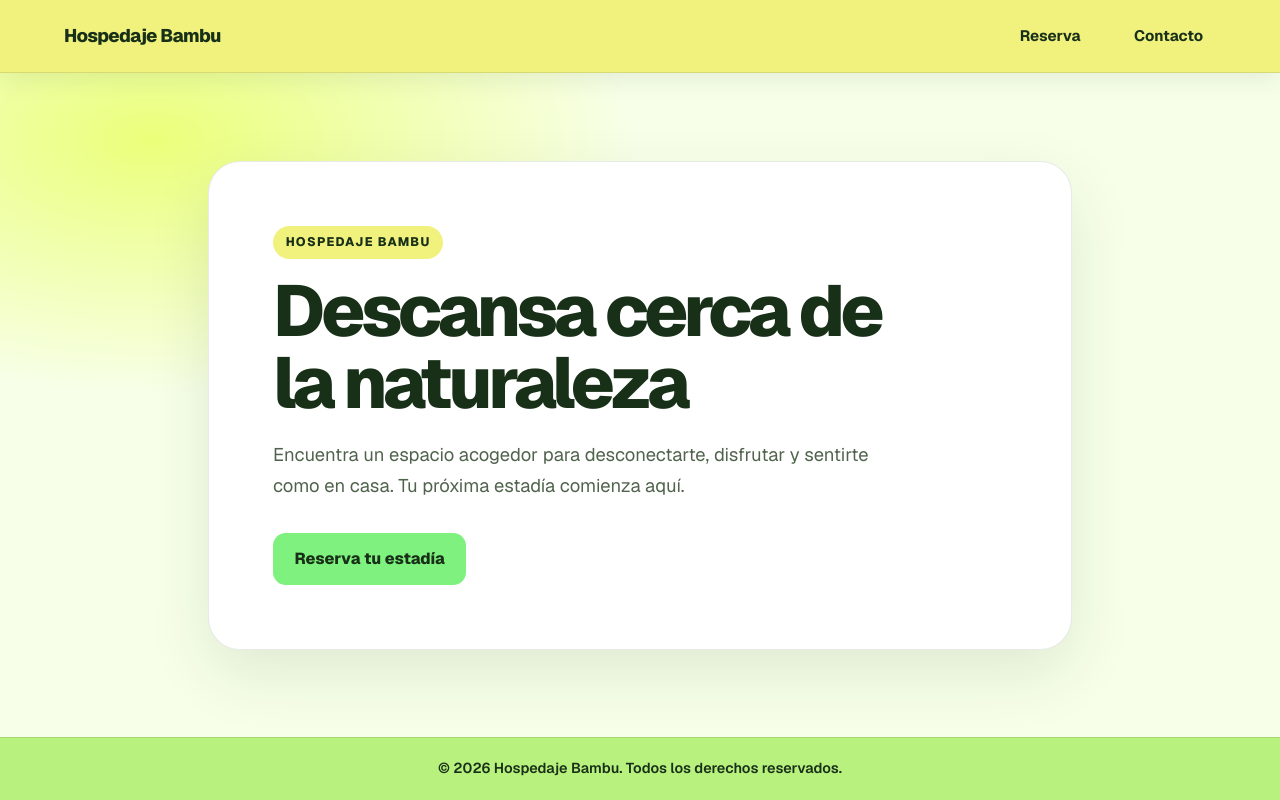
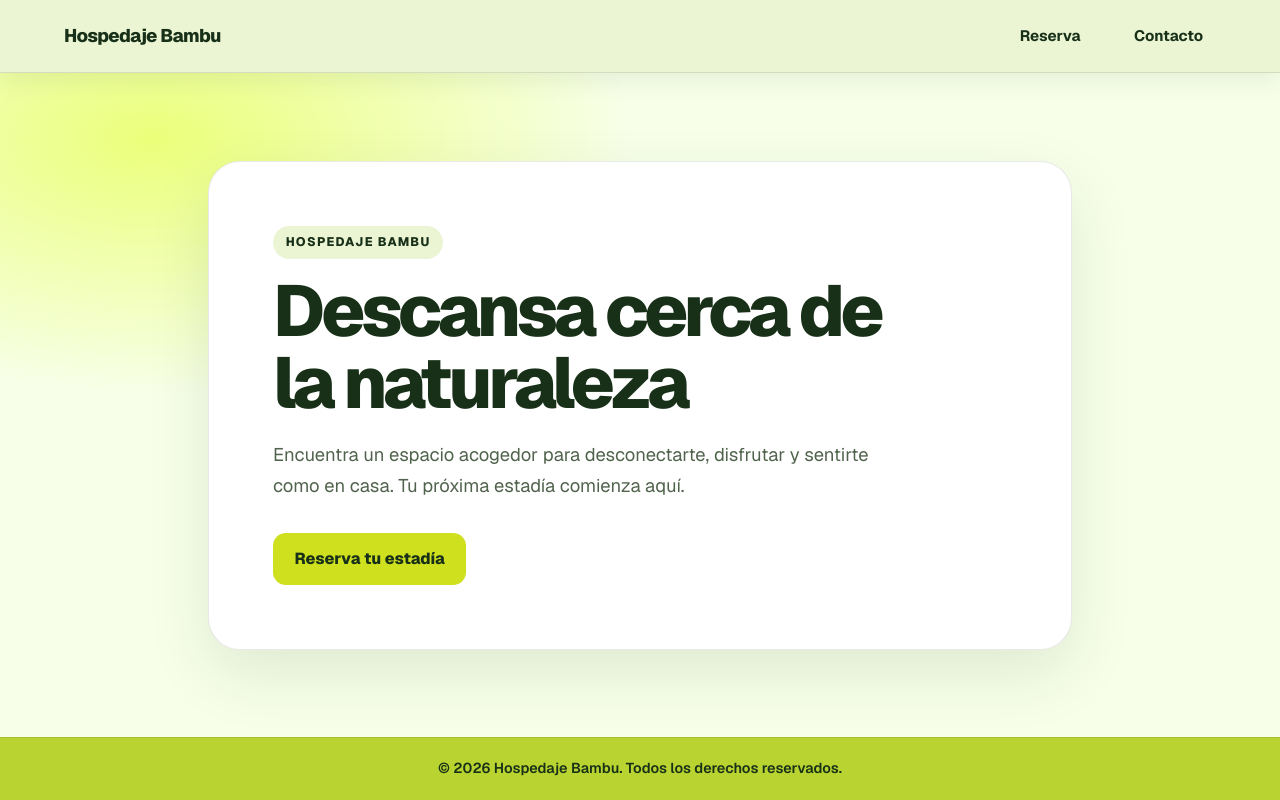
Before and after one commit to hernaldovaleriopineda/Hospedaje-bambu, a Next.js app in the folder hospedaje-bambu/: page / in a window 1280 px wide. Built offline with nearby package versions, Linux system fonts and the light colour scheme.

Commit message:
Update globals.css

```diff
--- a/hospedaje-bambu/app/globals.css
+++ b/hospedaje-bambu/app/globals.css
@@ -1,9 +1,9 @@
 @import "tailwindcss";
 
 :root {
-  --color-1: #f1f17e;
-  --color-2: #b8f17e;
-  --color-3: #7ef17e;
+  --color-1: #ebf5d4;
+  --color-2: #b9d430;
+  --color-3: #cfe01e;
   --background: #f7ffe8;
   --foreground: #183018;
   --surface: #ffffff;
```
